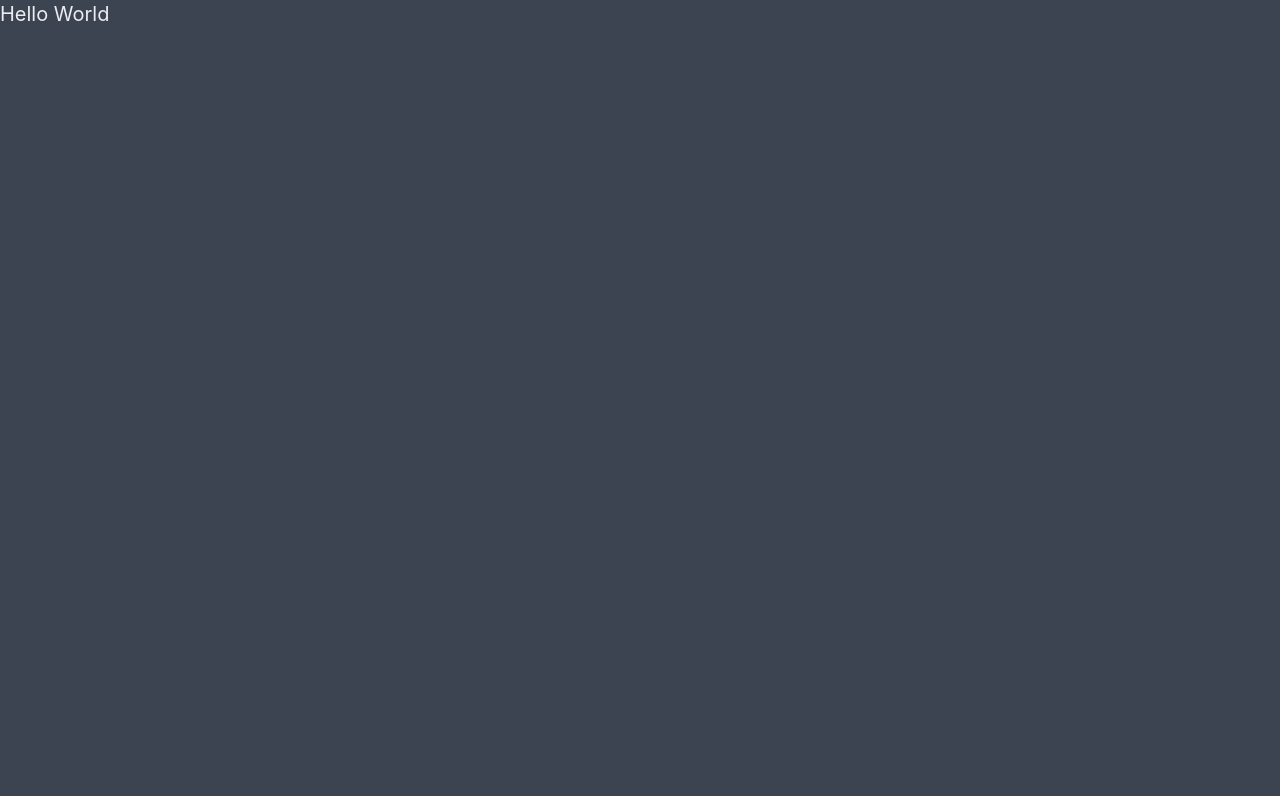
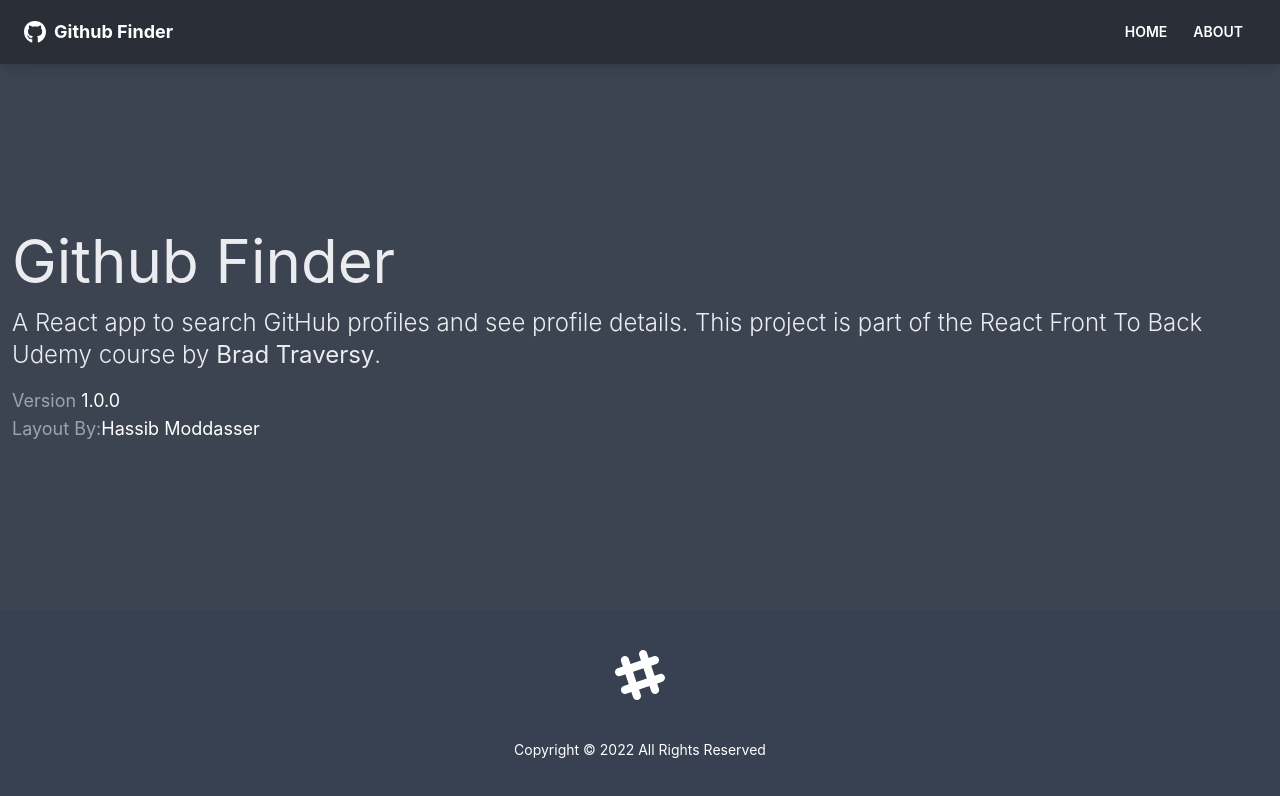
Before and after one commit to walshyc/github-finder-two, a React (Create React App) app: page /about in a window 1280 px wide. Shown: the top 796 px of the page. Built offline with nearby package versions, Linux system fonts and the light colour scheme.

Commit message:
setup pages

```diff
--- a/package.json
+++ b/package.json
@@ -9,6 +9,8 @@
     "daisyui": "^1.25.4",
     "react": "^17.0.2",
     "react-dom": "^17.0.2",
+    "react-icons": "^4.3.1",
+    "react-router-dom": "^6.2.1",
     "react-scripts": "5.0.0",
     "web-vitals": "^2.1.4"
   },
@@ -39,6 +41,8 @@
   "devDependencies": {
     "autoprefixer": "^10.4.2",
     "postcss": "^8.4.6",
+    "prettier": "^2.5.1",
+    "prettier-plugin-tailwindcss": "^0.1.4",
     "tailwindcss": "^3.0.18"
   }
 }
--- a/src/App.js
+++ b/src/App.js
@@ -1,9 +1,26 @@
+import { BrowserRouter as Router, Route, Routes } from 'react-router-dom';
+import Footer from './Components/Layout/Footer';
+import Navbar from './Components/Layout/Navbar';
+import Home from './Pages/Home';
+import NotFound from './Pages/NotFound';
+import About from './Pages/About';
 
 function App() {
   return (
-    <div className="">
-      <h1 className="text-xl">Hello World</h1>
-    </div>
+    <Router>
+      <div className="flex h-screen flex-col justify-between">
+        <Navbar></Navbar>
+        <main className="container mx-auto px-3 pb-12">
+          <Routes>
+            <Route path="/" element={<Home></Home>}></Route>
+            <Route path="/about" element={<About></About>}></Route>
+            <Route path="notfound" element={<NotFound></NotFound>}></Route>
+            <Route path="/*" element={<NotFound></NotFound>}></Route>
+          </Routes>
+        </main>
+        <Footer></Footer>
+      </div>
+    </Router>
   );
 }
 
--- /dev/null
+++ b/src/Components/Layout/Footer.jsx
@@ -0,0 +1,21 @@
+const Footer = () => {
+  const footerYear = new Date().getFullYear();
+  return (
+    <footer className="footer footer-center bg-gray-700 p-10 text-primary-content">
+      <svg
+        width="50"
+        height="50"
+        viewBox="0 0 24 24"
+        xmlns="http://www.w3.org/2000/svg"
+        fillRule="evenodd"
+        clipRule="evenodd"
+        className="inline-block fill-current"
+      >
+        <path d="M22.672 15.226l-2.432.811.841 2.515c.33 1.019-.209 2.127-1.23 2.456-1.15.325-2.148-.321-2.463-1.226l-.84-2.518-5.013 1.677.84 2.517c.391 1.203-.434 2.542-1.831 2.542-.88 0-1.601-.564-1.86-1.314l-.842-2.516-2.431.809c-1.135.328-2.145-.317-2.463-1.229-.329-1.018.211-2.127 1.231-2.456l2.432-.809-1.621-4.823-2.432.808c-1.355.384-2.558-.59-2.558-1.839 0-.817.509-1.582 1.327-1.846l2.433-.809-.842-2.515c-.33-1.02.211-2.129 1.232-2.458 1.02-.329 2.13.209 2.461 1.229l.842 2.515 5.011-1.677-.839-2.517c-.403-1.238.484-2.553 1.843-2.553.819 0 1.585.509 1.85 1.326l.841 2.517 2.431-.81c1.02-.33 2.131.211 2.461 1.229.332 1.018-.21 2.126-1.23 2.456l-2.433.809 1.622 4.823 2.433-.809c1.242-.401 2.557.484 2.557 1.838 0 .819-.51 1.583-1.328 1.847m-8.992-6.428l-5.01 1.675 1.619 4.828 5.011-1.674-1.62-4.829z"></path>
+      </svg>
+      <p>Copyright &copy; {footerYear} All Rights Reserved</p>
+    </footer>
+  );
+};
+
+export default Footer;
--- /dev/null
+++ b/src/Components/Layout/Navbar.jsx
@@ -0,0 +1,39 @@
+import { FaGithub } from 'react-icons/fa';
+import { Link } from 'react-router-dom';
+import PropTypes from 'prop-types';
+
+const Navbar = ({ title }) => {
+  return (
+    <nav className="navbar mb-12 bg-neutral text-neutral-content shadow-lg">
+      <div className="container mx-auto">
+        <div className="mx-2 flex-none px-2">
+          <FaGithub className="inline pr-2 text-3xl"></FaGithub>
+          <Link to="/" className="align-middle text-lg font-bold">
+            {title}
+          </Link>
+        </div>
+
+        <div className="mx-2 flex-1 px-2">
+          <div className="flex justify-end">
+            <Link to="/" className="btn btn-ghost rounded-btn btn-sm">
+              Home
+            </Link>
+            <Link to="/about" className="btn btn-ghost rounded-btn btn-sm">
+              About
+            </Link>
+          </div>
+        </div>
+      </div>
+    </nav>
+  );
+};
+
+Navbar.defaultProps = {
+  title: 'Github Finder',
+};
+
+Navbar.propTypes = {
+  title: PropTypes.string,
+};
+
+export default Navbar;
--- /dev/null
+++ b/src/Pages/About.jsx
@@ -0,0 +1,33 @@
+import React from 'react';
+
+function About() {
+  return (
+    <>
+      <h1 className="mb-4 text-6xl">Github Finder</h1>
+      <p className="mb-4 text-2xl font-light">
+        A React app to search GitHub profiles and see profile details. This
+        project is part of the
+        <a href="https://www.udemy.com/course/modern-react-front-to-back/">
+          {' '}
+          React Front To Back
+        </a>{' '}
+        Udemy course by
+        <strong>
+          <a href="https://traversymedia.com"> Brad Traversy</a>
+        </strong>
+        .
+      </p>
+      <p className="text-lg text-gray-400">
+        Version <span className="text-white">1.0.0</span>
+      </p>
+      <p className="text-lg text-gray-400">
+        Layout By:
+        <a className="text-white" href="https://twitter.com/hassibmoddasser">
+          Hassib Moddasser
+        </a>
+      </p>
+    </>
+  );
+}
+
+export default About;
--- /dev/null
+++ b/src/Pages/Home.jsx
@@ -0,0 +1,11 @@
+import React from 'react';
+
+const Home = () => {
+  return (
+    <div>
+      <h1 className="text-6xl">Welcome</h1>
+    </div>
+  );
+};
+
+export default Home;
--- /dev/null
+++ b/src/Pages/NotFound.jsx
@@ -0,0 +1,21 @@
+import { FaHome } from 'react-icons/fa';
+import { Link } from 'react-router-dom';
+
+function NotFound() {
+  return (
+    <div className="hero">
+      <div className="hero-content text-center">
+        <div className="max-w-lg">
+          <h1 className="mb-8 text-8xl font-bold">Oops!</h1>
+          <p className="mb-8 text-5xl">404 - Page not found!</p>
+          <Link to="/" className="btn btn-primary btn-lg">
+            <FaHome className="mr-2"></FaHome>
+            Back to Home
+          </Link>
+        </div>
+      </div>
+    </div>
+  );
+}
+
+export default NotFound;
```
Also changed, not shown: 1 other file (tests, documents, lock files or other folders).
